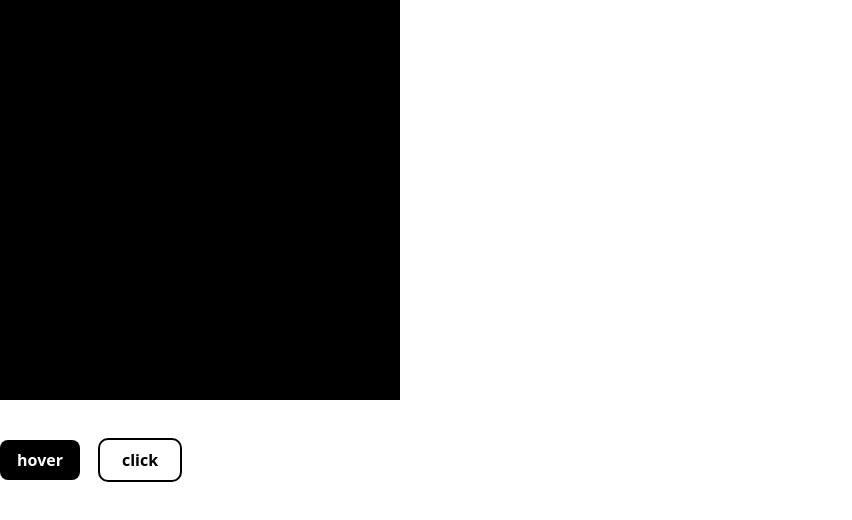
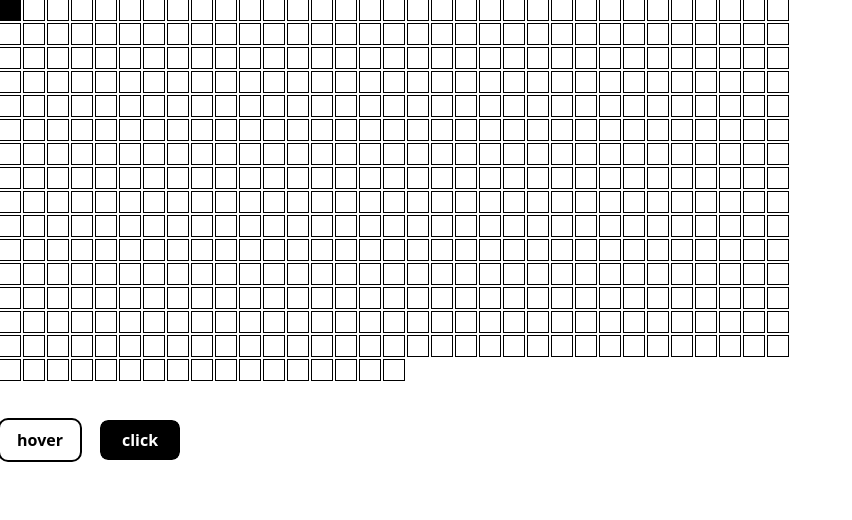
Before and after one commit to Wikan-dev/PokemonPixelArtGame, a React (Vite) app: page /pixel-art in a window 1280 px wide. Shown: the top 520 px of the page, without its empty margins (0-852 px from the left). Built offline with nearby package versions, Linux system fonts and the light colour scheme.

Commit message:
update-pixel

```diff
--- a/src/mainPixelArt.jsx
+++ b/src/mainPixelArt.jsx
@@ -1,31 +1,78 @@
-import { useState } from "react"
+import { useEffect, useState } from "react"
 
-const Pixel = () => {
-    const [color, setColor] = useState(false);
+const Pixel = ({ hover, click, count}) => {
+    const [color, setColor] = useState(Array(count).fill(false));
     // console.log(color);
 
-    function changeColor() {
-        setColor(true);
-        console.log('Color changed to black');
+    function changeColor(i) {
+        if (hover == true) {
+            setColor((prev) => prev.map((val, idx) => idx === i ? true : val));
+            console.log('Color changed to black');
+        }   else {
+            return;
+        }
+    }
+
+    function changeColorClick(i) {
+        if (click == true) {
+            setColor((prev) => prev.map((val, idx) => idx === i ? true : val));
+            console.log('Color changed to black');
+        } else {
+            return;
+        }
     }
 
     return (
-        <div onMouseEnter={changeColor} className={`${color ? 'bg-black' : 'bg-red-500'} w-100 h-100`}></div>
+        <div className="flex gap-1 w-200 flex-wrap">
+            {Array.from({ length: count}).map((_, i) => (
+                <div key={i} onClick={() => changeColoraClick(i)} onMouseEnter={() => changeColor(i)} className={`${color[i] ? 'bg-black' : 'bg-white'} outline-1 w-5 h-5`}></div>
+            ))}
+        </div>
     )
 }
 
 const PixelArt = () => {
-    const [hover, setHover] = useState(false);
+    const [hover, setHover] = useState(true);
     const [click, setClick] = useState(false);
 
+    function handleHover() {
+        if (hover != true) {
+            setHover(true);
+            setClick(false);
+        } else if (hover == true) {
+            console.log('hover is already true');
+            return;
+        }
+    }
 
+    function handleClick() {
+        if (click != true) {
+            setClick(true);
+            setHover(false);
+        } else if (click == true) {
+            console.log('click is already true');
+            return;
+        }
+    }
 
+    // useEffect(() => {
+    //     // console.log('Hover state changed:', hover);
+    //     if (hover == true) {
+    //         setClick(false);
+    //         // console.log("hover is: " + hover);
+    //         // console.log("click is: " + click);
+    //     } else if (click == true) {
+    //         setHover(false);
+    //         // console.log("hover is: " + hover);
+    //         // console.log("click is: " + click);
+    //     }
+    // }, [hover, click]);
     return (
         <div>
-            <Pixel />
+            <Pixel hover={hover} click={click} count={512}/>
             <div className="mt-10 flex gap-5">
-                <button className={`${hover ? 'bg-white' : 'bg-black'} bg-black text-white w-20 h-10 p-2 font-bold rounded-lg`}>hover</button>
-                <button className={`${click ? 'bg-black' : 'bg-white'} text-black w-20 h-10 p-2 outline-2 font-bold rounded-lg`}>click</button>
+                <button onClick={handleHover} className={`${hover ? 'bg-white text-black' : 'bg-black text-white'} bg-black outline-2 w-20 h-10 p-2 font-bold rounded-lg`}>hover</button>
+                <button onClick={handleClick} className={`${click ? 'bg-white text-black' : 'bg-black text-white'} text-black w-20 h-10 p-2 outline-2 font-bold rounded-lg`}>click</button>
             </div>
         </div>
     )
```
